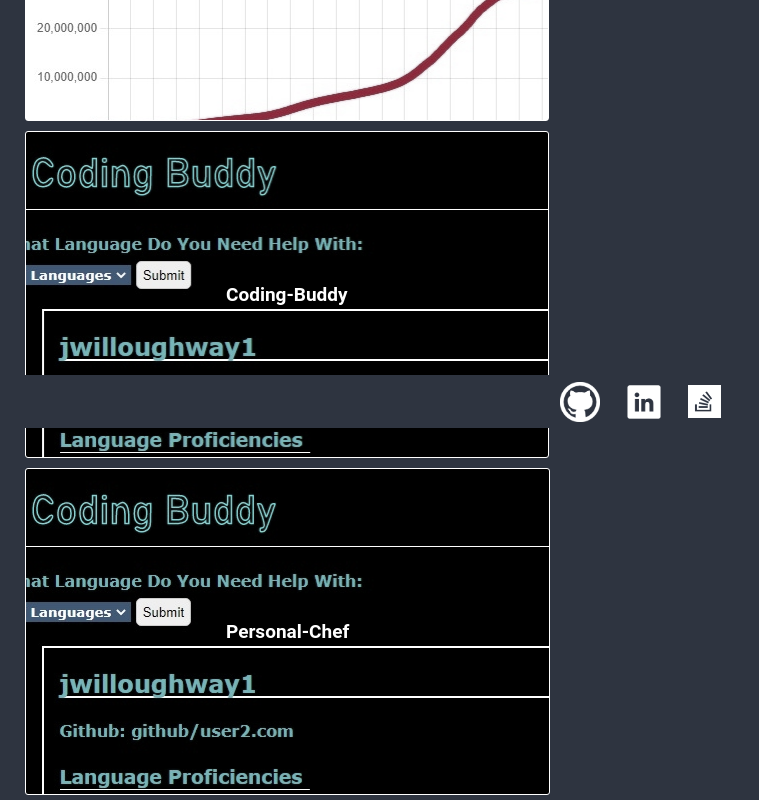
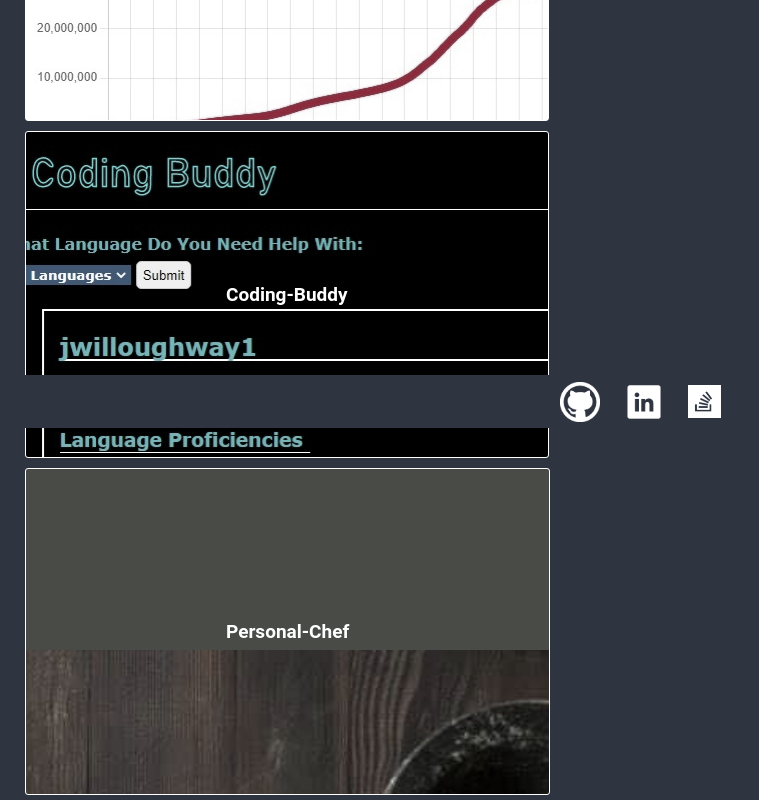
Before and after one commit to MaverickCavazos/Portfolio-REACT, a React (Create React App) app: page /Portfolio in a window 1280 px wide. Shown: the part 372-1172 px from the top of the page, without its empty margins (0-759 px from the left). Built offline with nearby package versions, Linux system fonts and the light colour scheme.

Commit message:
added personal-chef button

```diff
--- a/src/components/Portfolio/index.js
+++ b/src/components/Portfolio/index.js
@@ -11,7 +11,7 @@ function Portfolio() {
                 <input className="coding-button" type="submit" value="Coding-Buddy" />
             </form>
             <form action="https://guarded-headland-93069.herokuapp.com/">
-                <input className="coding-button" type="submit" value="Personal-Chef" />
+                <input className="chef-button" type="submit" value="Personal-Chef" />
             </form>
         </header>
     );
--- a/src/index.css
+++ b/src/index.css
@@ -314,6 +314,22 @@ textarea {
   filter: grayscale(60%);
 }
 
+.chef-button {
+  background: url("./components/images/personal-chef.png");
+  padding: 151px 200px;
+  transition-duration: 1s;
+  color: #fff;
+  font-weight: bold;
+  font-size: 19px;
+  background-position: -420px -20px;
+  filter: opacity(35%);
+  filter: grayscale(60%);
+}
+
+.chef-button:hover {
+  box-shadow: 10px 10px 5px rgb(79, 112, 126);
+}
+
 .coding-button:hover {
   box-shadow: 10px 10px 5px rgb(79, 112, 126);
 }
```
Also changed, not shown: src/components/images/personal-chef.png (added).
